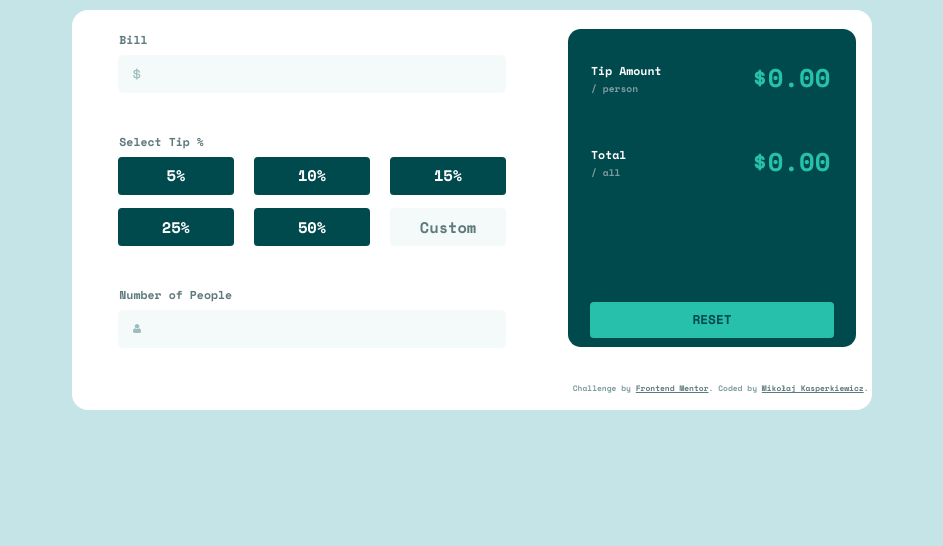
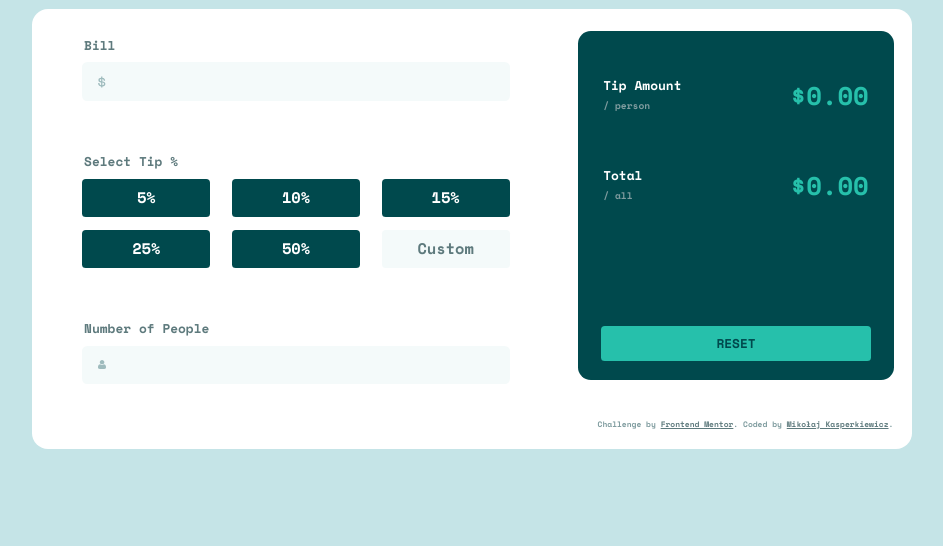
Before and after one commit to PanMikolaj/tip-calculator-app-main, a plain HTML site: page index.html in a window 1280 px wide. Shown: the part 254-800 px from the top of the page, without its empty margins (168-1111 px from the left). Drawn offline with nearby package versions, Linux system fonts and the light colour scheme.

Commit message:
test commit

```diff
--- a/style.css
+++ b/style.css
@@ -132,7 +132,7 @@ div.total {
 
 .total p{
     color:hsl(0, 0%, 100%);
-    margin: 1.75em 1em 0 1.25em;
+    margin: 1.75em 1em 0 1.5em;
 }
 
 .total span{
@@ -199,17 +199,18 @@ div.total {
     }
     body{
         justify-content: center;
+        gap: 2em;
     }
     img{
-        margin-bottom: 2em;
+        /* margin-bottom: 3em; */
         height: 8vh;
     }
     main{
         justify-content: space-evenly;
         flex-direction: row;
         border-radius: 1.25em;
-        height: 50vh;
-        width: 100vh;
+        height: 55vh;
+        width: 110vh;
     }
     .container{
         width: 60%;
@@ -241,7 +242,7 @@ div.total {
         text-decoration: 1px underline wavy;
     }
     div p{
-        font-size: 0.9rem;
+        font-size: 1rem;
     }
     div.down{
         margin-bottom: 9.5em;
```
Also changed, not shown: script.js (+14 -0 lines).
